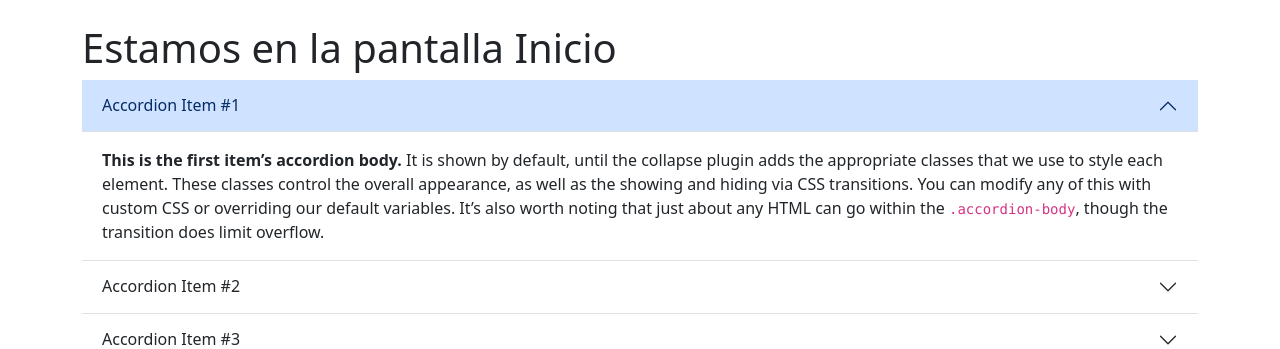
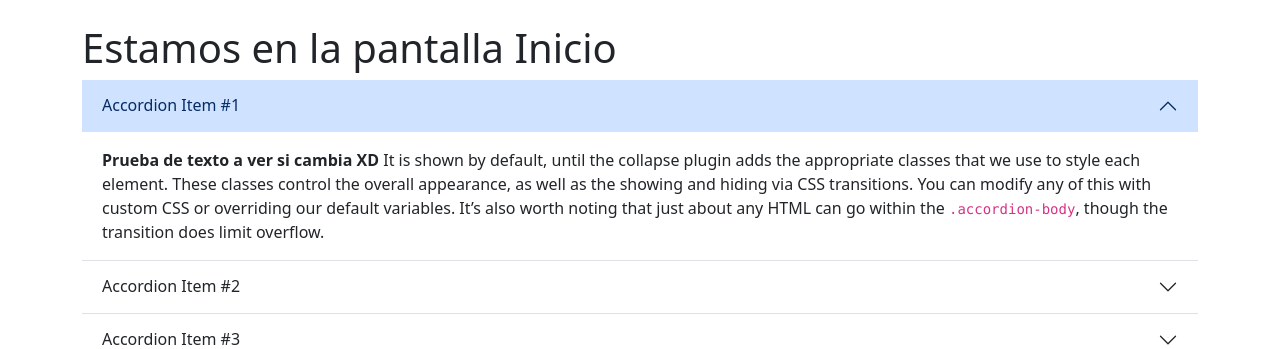
Before and after one commit to iiTzSebas/Proyecto-Zeus-JP-JS-JL-JC, a Django app: template zeus/AppPagina/templates/inicio.html in a window 1280 px wide. Shown: the part 56-405 px from the top of the page. Run offline with Django 3.2, Linux system fonts and the light colour scheme; the template is opened without the code that fills it, so the values that code supplies are empty.

Commit message:
Update inicio.html

```diff
--- a/zeus/AppPagina/templates/inicio.html
+++ b/zeus/AppPagina/templates/inicio.html
@@ -14,7 +14,7 @@
       </h2>
       <div id="collapseOne" class="accordion-collapse collapse show" data-bs-parent="#accordionExample">
         <div class="accordion-body">
-          <strong>This is the first item’s accordion body.</strong> It is shown by default, until the collapse plugin adds the appropriate classes that we use to style each element. These classes control the overall appearance, as well as the showing and hiding via CSS transitions. You can modify any of this with custom CSS or overriding our default variables. It’s also worth noting that just about any HTML can go within the <code>.accordion-body</code>, though the transition does limit overflow.
+          <strong>Prueba de texto a ver si cambia XD</strong> It is shown by default, until the collapse plugin adds the appropriate classes that we use to style each element. These classes control the overall appearance, as well as the showing and hiding via CSS transitions. You can modify any of this with custom CSS or overriding our default variables. It’s also worth noting that just about any HTML can go within the <code>.accordion-body</code>, though the transition does limit overflow.
         </div>
       </div>
     </div>
```
